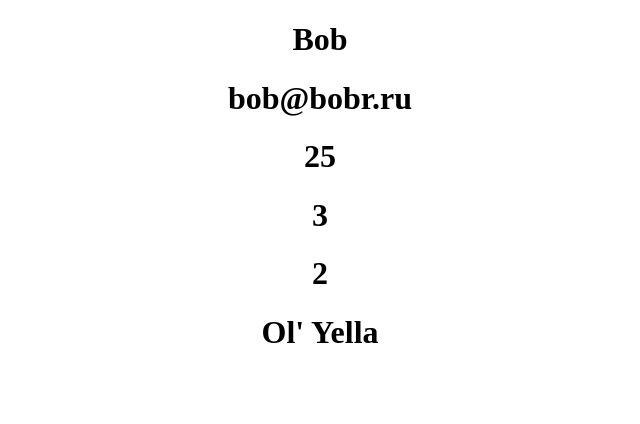
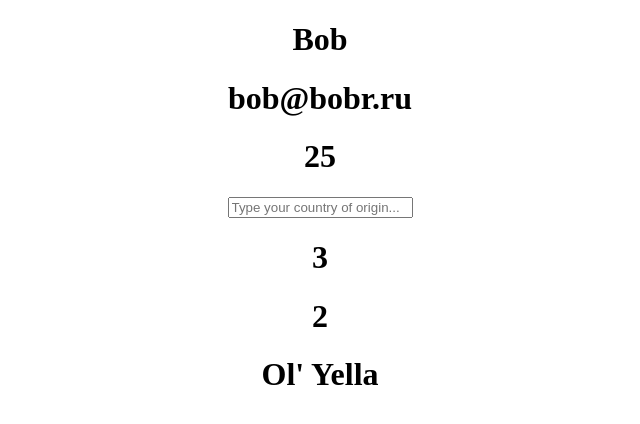
Before and after one commit to clickclickcode/react-typescript, a React (Create React App) app: page / in a window 1280 px wide. Shown: the top 424 px of the page, without its empty margins (320-960 px from the left). Built offline with nearby package versions, Linux system fonts and the light colour scheme.

Commit message:
adding a useState example

```diff
--- a/src/components/Person.tsx
+++ b/src/components/Person.tsx
@@ -1,4 +1,4 @@
-import * as React from 'react';
+import React, {useState} from 'react';
 
 // types for props/objects
 export interface Props {
@@ -12,11 +12,22 @@ export interface Props {
 // non-destructured props example
 // note: does not work in functional components
 export const Person = (props: Props) => {
+
+    const [country, setCountry] = useState<string | null>(null)
+
+    const handleChange = (event: React.ChangeEvent<HTMLInputElement>) => {
+        setCountry(event.target.value)
+    }
+
     return (
         <div>
             <h1> {props.name} </h1>
             <h1> {props.email} </h1>
             <h1> {props.age} </h1>
+
+            <input placeholder='Type your country of origin...' onChange={handleChange}/>
+
+            {country}
         </div>
     );
 }
```
Lines whose indentation alone changed are shown as unchanged.
